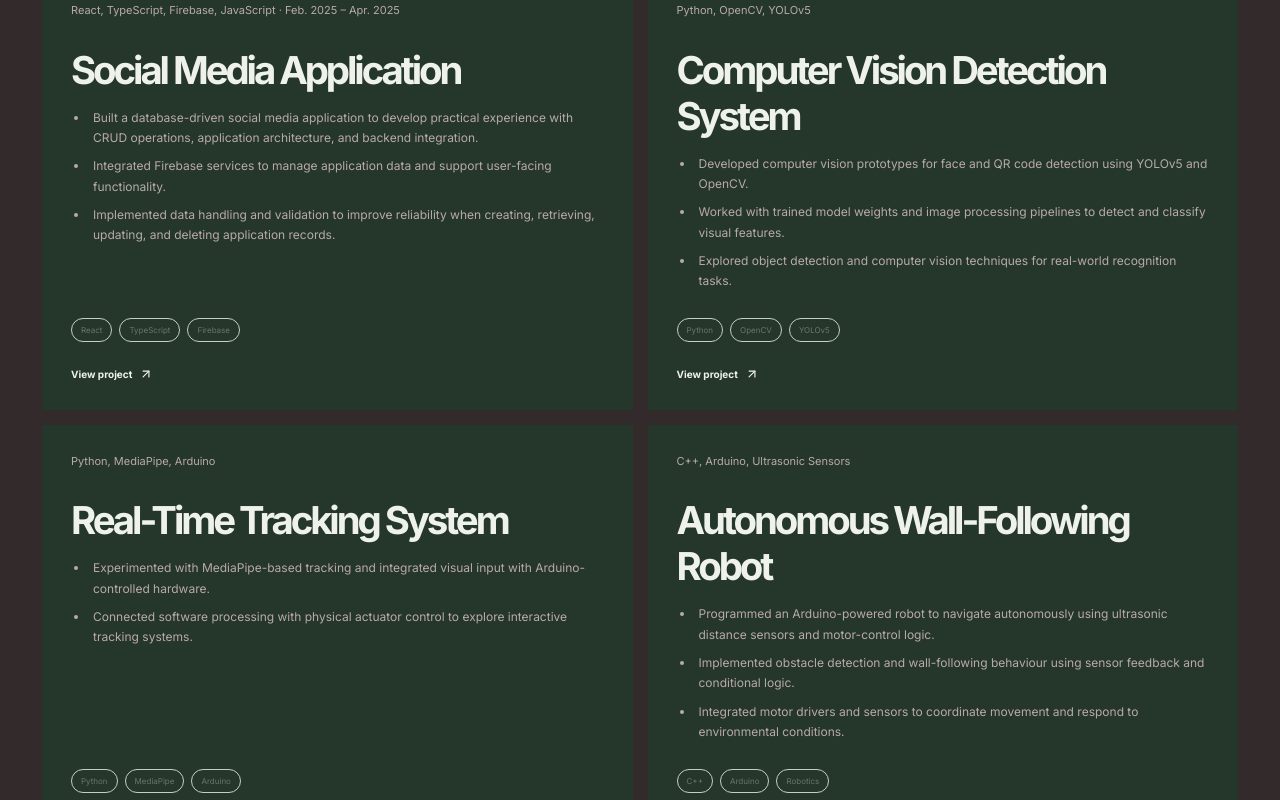
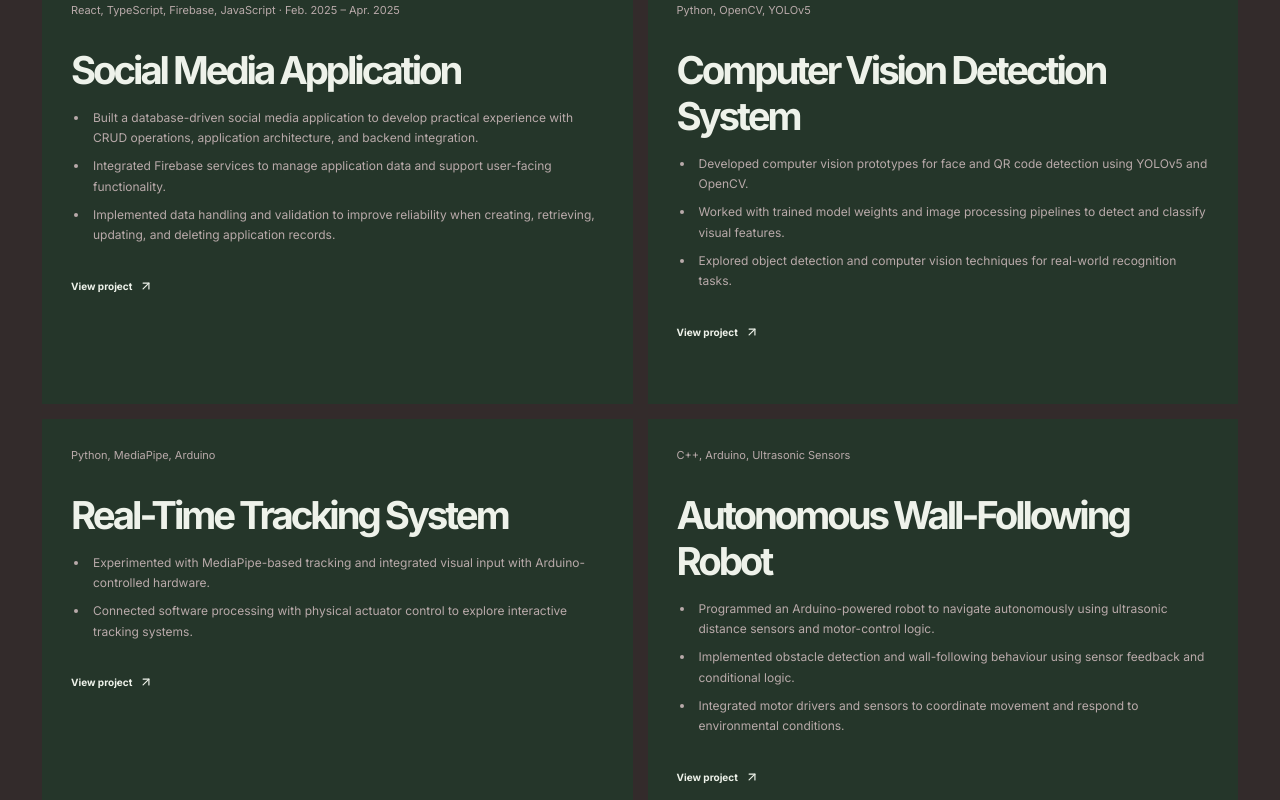
Before and after one commit to Tarkan-Zarrouk/Portfolio-Final, a Next.js app: page / in a window 1280 px wide. Shown: the part 1711-2511 px from the top of the page. Built offline with nearby package versions, Linux system fonts and the light colour scheme.

Commit message:
style: remove project technology chips

```diff
--- a/src/components/Projects.jsx
+++ b/src/components/Projects.jsx
@@ -58,7 +58,7 @@ const projects = [
 export default function Projects() {
   return (
     <section className="projects section" id="projects">
-      <div className="project-grid">{projects.map((project) => <a className="project-tile reveal" href={project.href} target="_blank" rel="noreferrer" key={project.title}><div className="project-tile-top"><span>{project.category}</span></div><h3>{project.title}</h3><ul className="project-bullets">{project.bullets.map((bullet) => <li key={bullet}>{bullet}</li>)}</ul><div className="tag-list">{project.tags.map((tag) => <span key={tag}>{tag}</span>)}</div><span className="card-arrow">View project <ArrowUpRight size={14} /></span></a>)}</div>
+      <div className="project-grid">{projects.map((project) => <a className="project-tile reveal" href={project.href} target="_blank" rel="noreferrer" key={project.title}><div className="project-tile-top"><span>{project.category}</span></div><h3>{project.title}</h3><ul className="project-bullets">{project.bullets.map((bullet) => <li key={bullet}>{bullet}</li>)}</ul><span className="card-arrow">View project <ArrowUpRight size={14} /></span></a>)}</div>
     </section>
   );
 }
```
